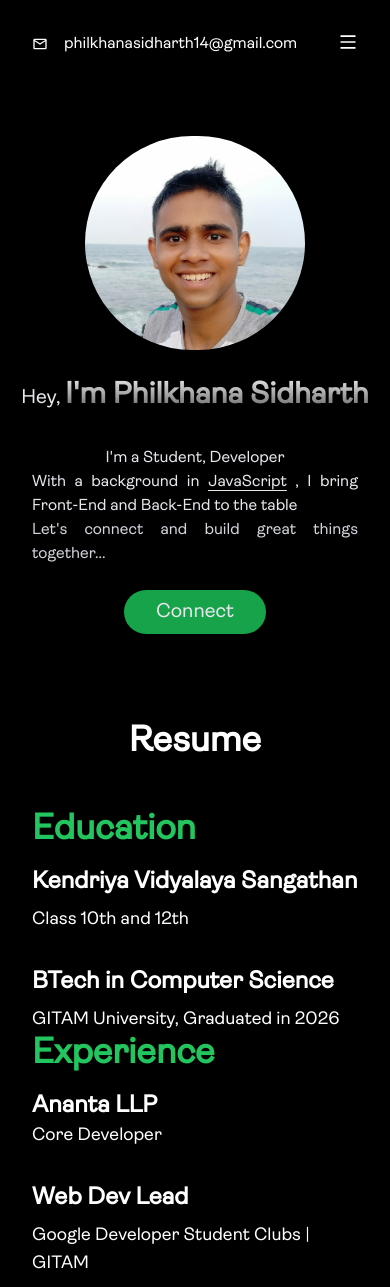
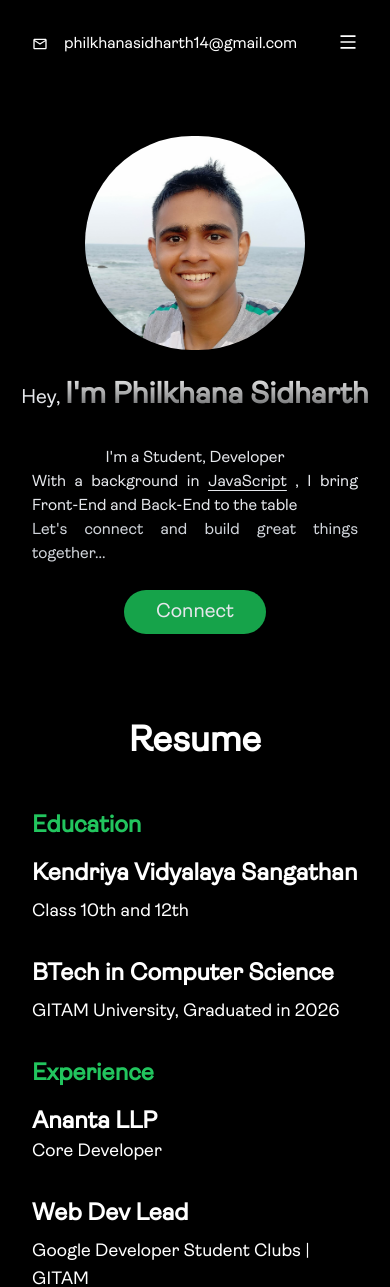
Before and after one commit to psidh/Domain, a Next.js app: page / in a window 390 px wide. Shown: the top 1287 px of the page. Built offline with nearby package versions, Linux system fonts and the light colour scheme.

Commit message:
isnerted margin for mobile screens
Signed-off-by: P SIDHARTH <philkhanasidharth14@gmail.com>

```diff
--- a/src/components/(resume)/education.jsx
+++ b/src/components/(resume)/education.jsx
@@ -2,7 +2,7 @@ const Education = () => {
   return (
     <>
     <section>
-        <h3 className="text-4xl font-bold mb-4 text-green-500">
+        <h3 className="md:text-4xl text-2xl font-bold mb-4 text-green-500">
           Education
         </h3>
         <div className='flex justify-between items-center'>
--- a/src/components/(resume)/experience.jsx
+++ b/src/components/(resume)/experience.jsx
@@ -4,7 +4,7 @@ export default function experience() {
   return (
     <div>
       <div>
-        <h3 className="text-4xl font-bold mb-4 text-green-500">
+        <h3 className="md:text-4xl text-2xl font-bold mb-4 md:mt-0 mt-8 text-green-500">
           Experience
         </h3>
         <div className="text-white">
```
